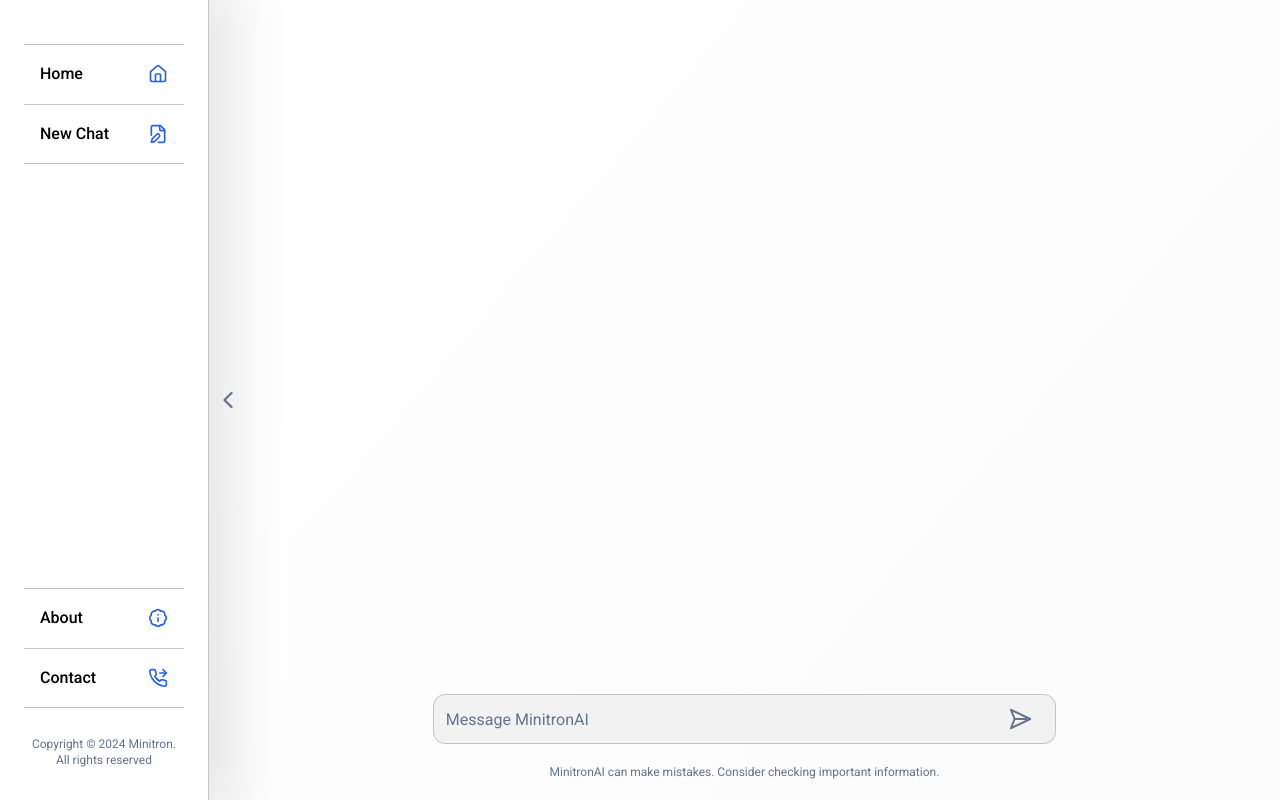
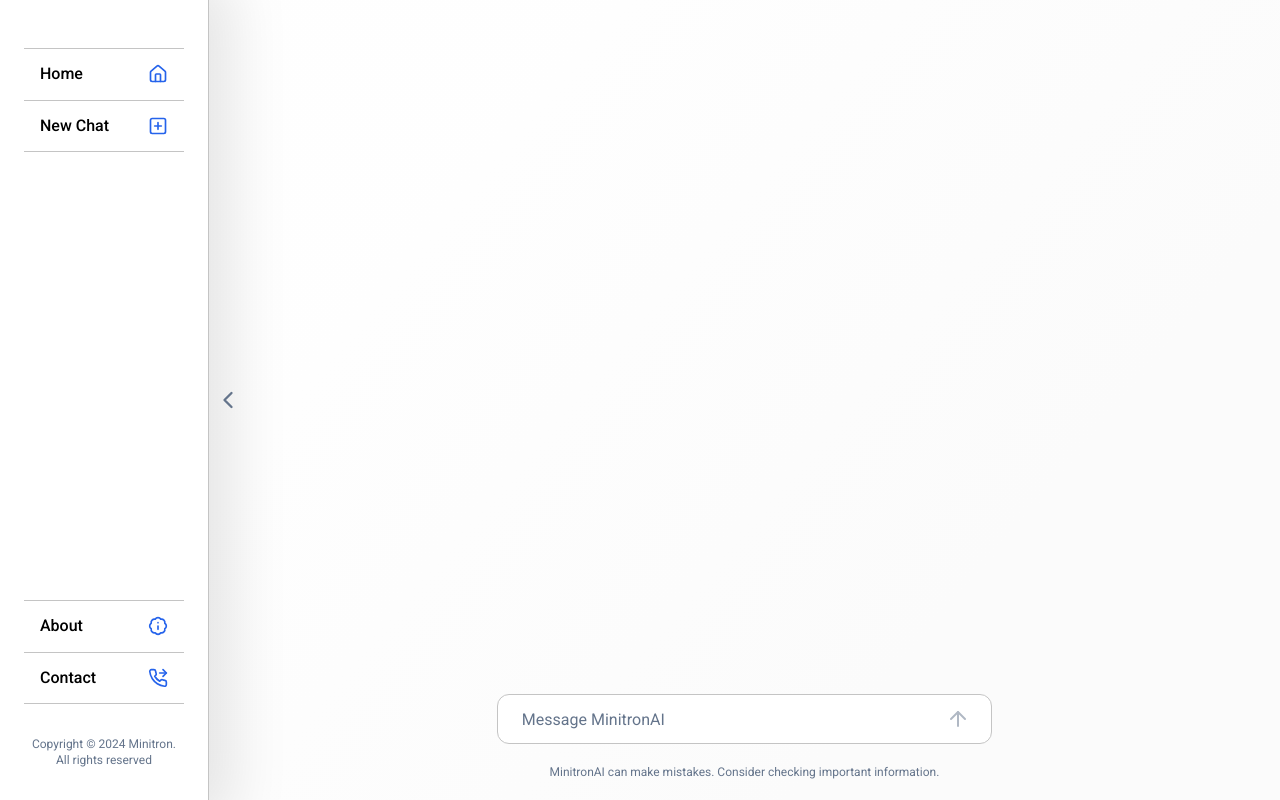
Before and after one commit to Falk33n/minitron, a Next.js app in the folder minitronweb/: page /chat in a window 1280 px wide. Built offline with nearby package versions, Linux system fonts and the light colour scheme; no server answers.

Commit message:
Fixed ChatInput for Frontend

```diff
--- a/minitronweb/src/components/anchorListItem.tsx
+++ b/minitronweb/src/components/anchorListItem.tsx
@@ -12,7 +12,7 @@ export const AnchorListItem = forwardRef<HTMLLIElement, AnchorListItemProps>(
 			<Link href={'/' + href}>
 				<li
 					className={cn(
-						'flex justify-between items-center font-medium bg-primary-tinted py-1.5 px-4 rounded-lg relative hover:bg-navbarList/80 before:content-[""] before:h-px before:w-full before:bg-light before:absolute before:-top-3 before:left-0 [&>svg]:size-5 [&>svg]:text-primary',
+						'flex justify-between items-center font-medium bg-primary-tinted py-1.5 px-4 rounded-lg relative hover:bg-navbarList/80 before:content-[""] before:h-px before:w-full before:bg-light before:absolute before:-top-2 before:left-0 [&>svg]:size-5 [&>svg]:text-primary',
 						className
 					)}
 					ref={ref}
--- a/minitronweb/src/components/chatWindow.tsx
+++ b/minitronweb/src/components/chatWindow.tsx
@@ -1,7 +1,7 @@
 'use client';
 
-import { LucideSend } from 'lucide-react';
-import { FormHTMLAttributes, forwardRef } from 'react';
+import { LucideArrowUp } from 'lucide-react';
+import { FormHTMLAttributes, forwardRef, useState } from 'react';
 import { cn } from '../utilities/shadUtilities';
 import { Button } from './ui/button';
 import { Input } from './ui/input';
@@ -10,9 +10,18 @@ export interface ChatWindowProps extends FormHTMLAttributes<HTMLFormElement> {}
 
 export const ChatWindow = forwardRef<HTMLFormElement, ChatWindowProps>(
 	({ className, children, ...props }, ref) => {
+		const [prompt, setPrompt] = useState('');
+
+		function handleSubmit() {
+			console.log(prompt);
+		}
+
 		return (
 			<form
-				className={cn('flex flex-col mx-auto w-full h-screen px-56', className)}
+				method='post'
+				noValidate
+				onSubmit={handleSubmit}
+				className={cn('flex flex-col mx-auto w-full h-screen px-72', className)}
 				ref={ref}
 				{...props}
 			>
@@ -22,17 +31,22 @@ export const ChatWindow = forwardRef<HTMLFormElement, ChatWindowProps>(
 						type='text'
 						name='prompt'
 						aria-label='Ask MinitronAI a question'
-						className='text-base mb-5 font-normal h-10 bg-background w-full rounded-xl border focus-visible:ring-0 focus:border-ring border-light hover:border-ring px-3 py-6'
+						autoComplete='off'
+						className='text-base mb-5 font-normal h-10 bg-white w-full rounded-xl border focus-visible:ring-0 focus:border-ring border-light hover:border-ring p-6'
 						placeholder='Message MinitronAI'
+						required
+						onChange={(event) => setPrompt(event.target.value)}
 					/>
+
 					<Button
 						variant='chat'
 						size='icon'
-						className='absolute top-[0.3rem] right-5'
+						className='absolute top-[0.3rem] right-3.5'
 						title='Send message'
 						aria-label='Send message'
+						disabled={prompt === ''}
 					>
-						<LucideSend className='rotate-45 text-muted-foreground' />
+						<LucideArrowUp className='text-muted-foreground' />
 					</Button>
 				</div>
 
--- a/minitronweb/src/components/sidebar.tsx
+++ b/minitronweb/src/components/sidebar.tsx
@@ -3,9 +3,9 @@
 import {
 	LucideBadgeInfo,
 	LucideChevronRight,
-	LucideFilePen,
 	LucideHome,
 	LucidePhoneForwarded,
+	LucidePlusSquare,
 } from 'lucide-react';
 import { HTMLAttributes, forwardRef, useState } from 'react';
 import { cn } from '../utilities/shadUtilities';
@@ -38,10 +38,23 @@ export const Sidebar = forwardRef<HTMLElement, SidebarProps>(
 							Home <LucideHome aria-hidden />
 						</AnchorListItem>
 						<AnchorListItem href='chat'>
-							New Chat <LucideFilePen aria-hidden />
+							New Chat <LucidePlusSquare aria-hidden />
 						</AnchorListItem>
 					</UnorderedList>
 				</div>
+
+				{/* HISTORY HERE
+				<div>
+					<UnorderedList>
+						<AnchorListItem href=''></AnchorListItem>
+					</UnorderedList>
+          <UnorderedList>
+						<AnchorListItem href=''></AnchorListItem>
+					</UnorderedList>
+          <UnorderedList>
+						<AnchorListItem href=''></AnchorListItem>
+					</UnorderedList>
+				</div> */}
 
 				<div className='relative flex-1 flex flex-col justify-end'>
 					<UnorderedList>
--- a/minitronweb/src/components/unorderedList.tsx
+++ b/minitronweb/src/components/unorderedList.tsx
@@ -8,7 +8,7 @@ export const UnorderedList = forwardRef<HTMLUListElement, UnorderedListProps>(
 		return (
 			<ul
 				className={cn(
-					'flex flex-col gap-6 before:content-[""] before:h-px before:w-full before:bg-light before:absolute before:left-0 before:-bottom-3',
+					'flex flex-col gap-4 before:content-[""] before:h-px before:w-full before:bg-light before:absolute before:left-0 before:-bottom-2',
 					className
 				)}
 				ref={ref}
```
